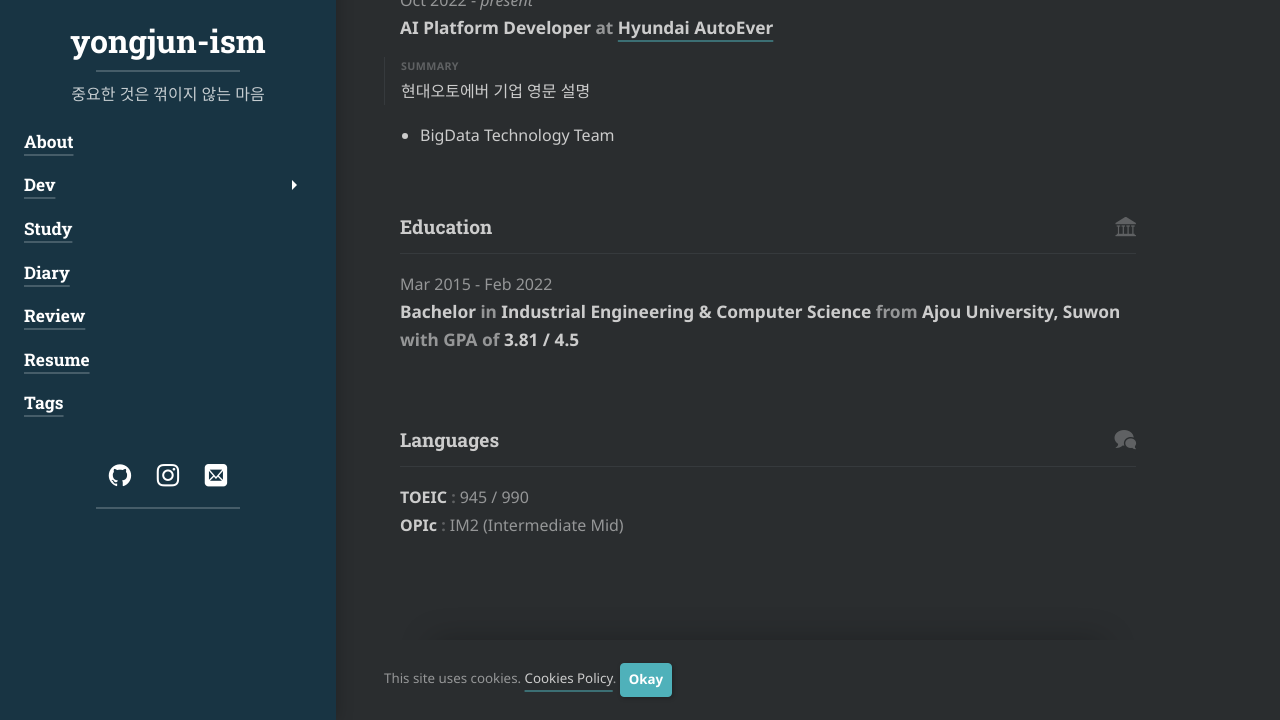
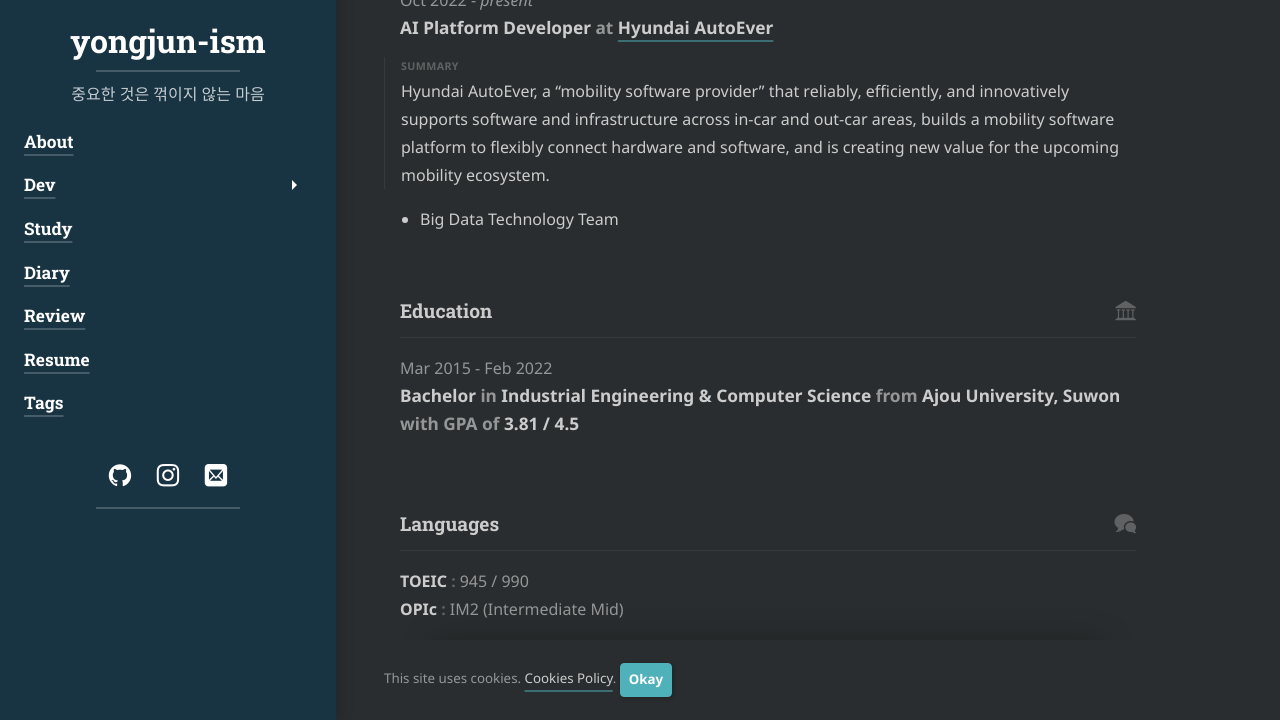
Before and after one commit to yongjunism/yongjunism.github.io, a Jekyll site: the page built from resume.md, in a window 1280 px wide and 900 px high, scrolled down 516 px, cut to the strip 180-900 px from the top of the window. Built offline with Jekyll 4.4.1, drawn with Linux system fonts in a browser that asks for light colours; cached includes are drawn as plain includes; nearby versions of some CDN libraries; some web fonts are replaced; library files that are not in the unit come from our copies.

Commit message:
Add  company introduction

```diff
--- a/_data/resume.yml
+++ b/_data/resume.yml
@@ -31,9 +31,9 @@ work:
     startDate: "2022-10-04"
     endDate: ""
     summary: >
-      현대오토에버 기업 영문 설명
+      Hyundai AutoEver, a “mobility software provider” that reliably, efficiently, and innovatively supports software and infrastructure across in-car and out-car areas, builds a mobility software platform to flexibly connect hardware and software, and is creating new value for the upcoming mobility ecosystem.
     highlights:
-      - "BigData Technology Team"
+      - "Big Data Technology Team"
     #   - "Successfully won Techcrunch Disrupt"
     #   - "Optimized an algorithm that holds the current world record for Weisman Scores"
 # volunteer:
```
